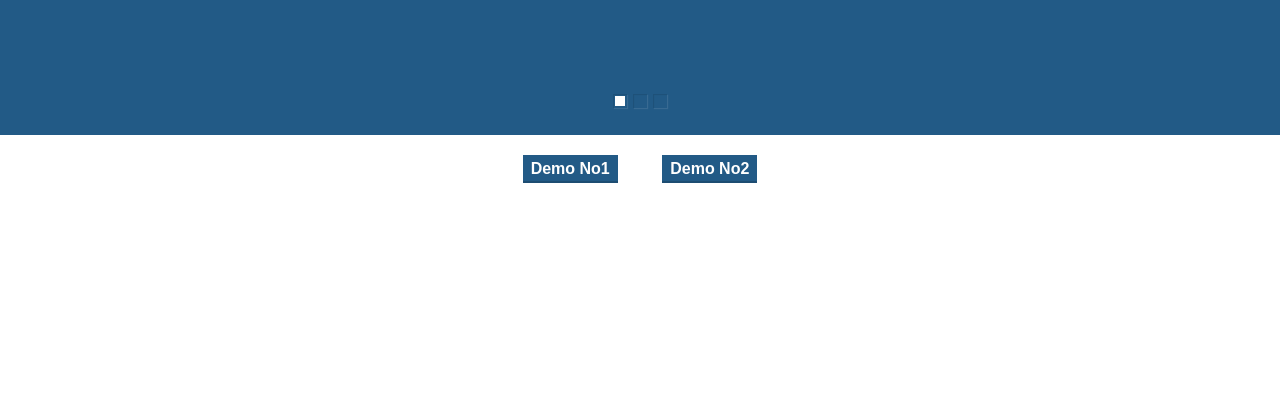
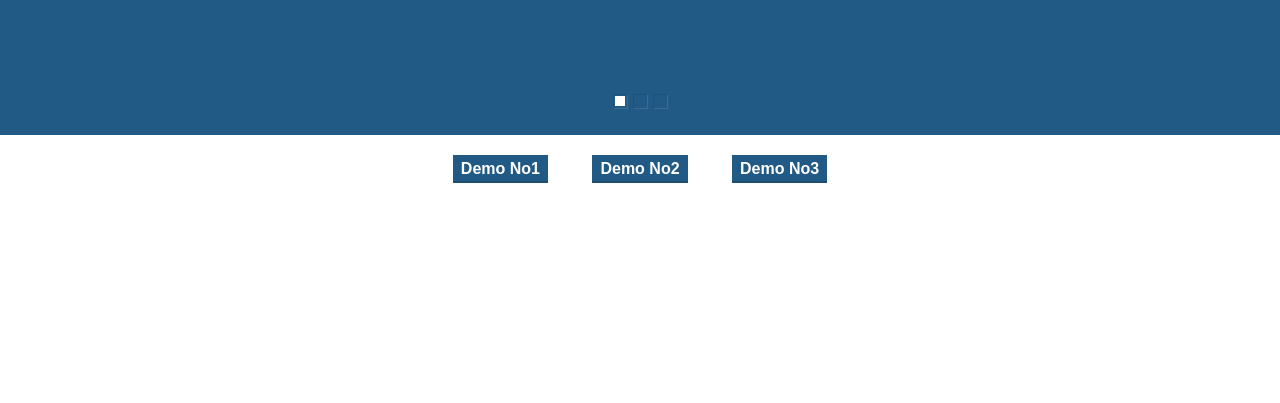
Before and after one commit to Shane-Heyns/shane-heyns.github.io, a plain HTML site: page jquery.animateSlider.js/index.html in a window 1280 px wide. Shown: the part 265-668 px from the top of the page. Drawn offline with Linux system fonts and the light colour scheme.

Commit message:
Demo 3 Added

```diff
--- a/jquery.animateSlider.js/index.html
+++ b/jquery.animateSlider.js/index.html
@@ -67,6 +67,7 @@
 		<div id="demo">
 			<a href="index.html"><h4>Demo No1</h4></a>
 			<a href="index2.html"><h4>Demo No2</h4></a>
+			<a href="index3.html"><h4>Demo No3</h4></a>
 		</div>
 
 		<!-- credits -->
```
